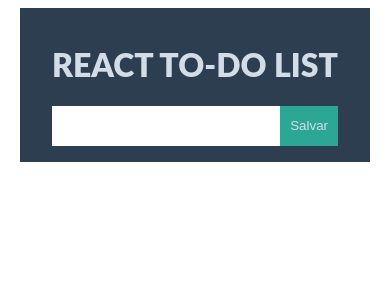
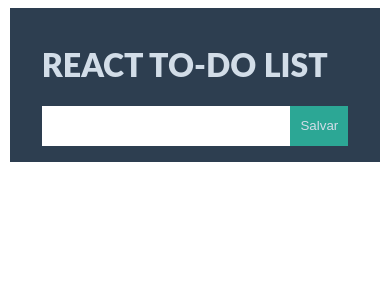
Before and after one commit to marcosATr/React-To-Do-List-With-LocalStorage, a React (Create React App) app: page / in a window 390 px wide. Shown: the top 300 px of the page. Built offline with nearby package versions, Linux system fonts and the light colour scheme.

Commit message:
updated media query

```diff
--- a/src/style.css
+++ b/src/style.css
@@ -53,3 +53,8 @@ body {
   margin: 0;
   cursor: pointer;
 }
+@media screen and (max-width: 450px){
+  .main {
+    width:95vw
+  }
+}
```
